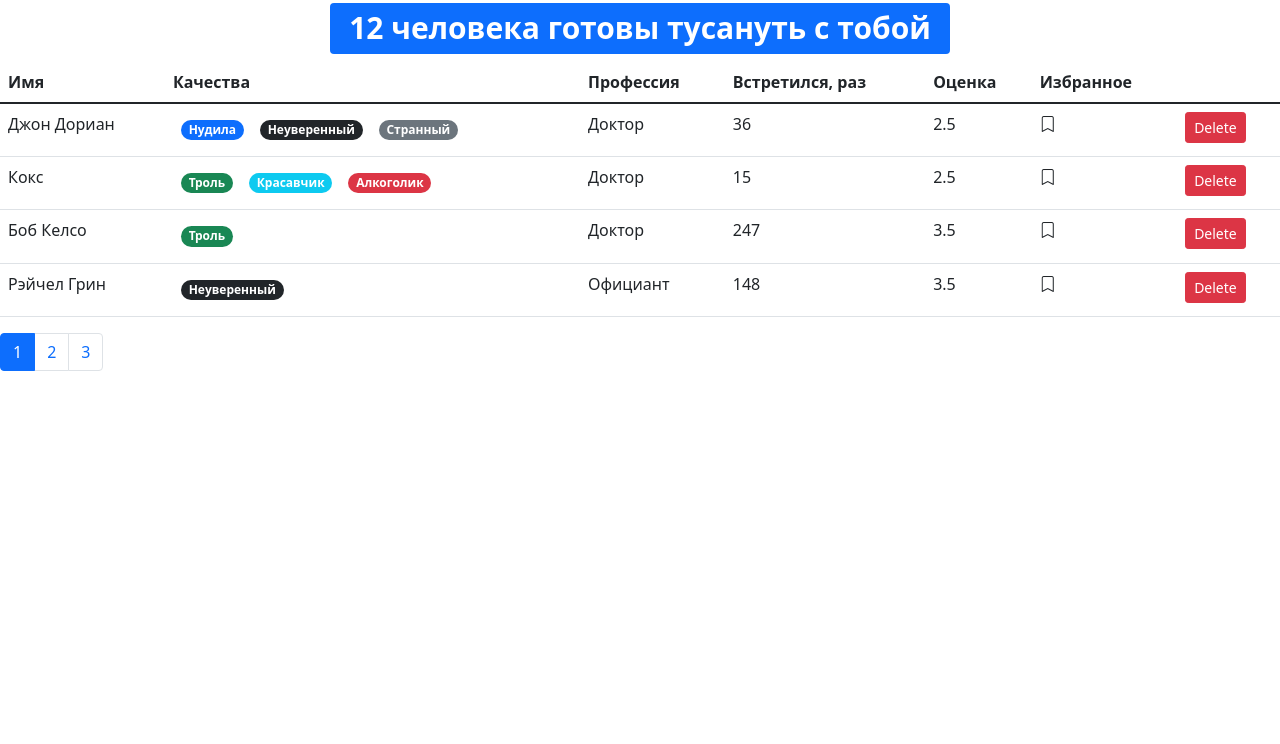
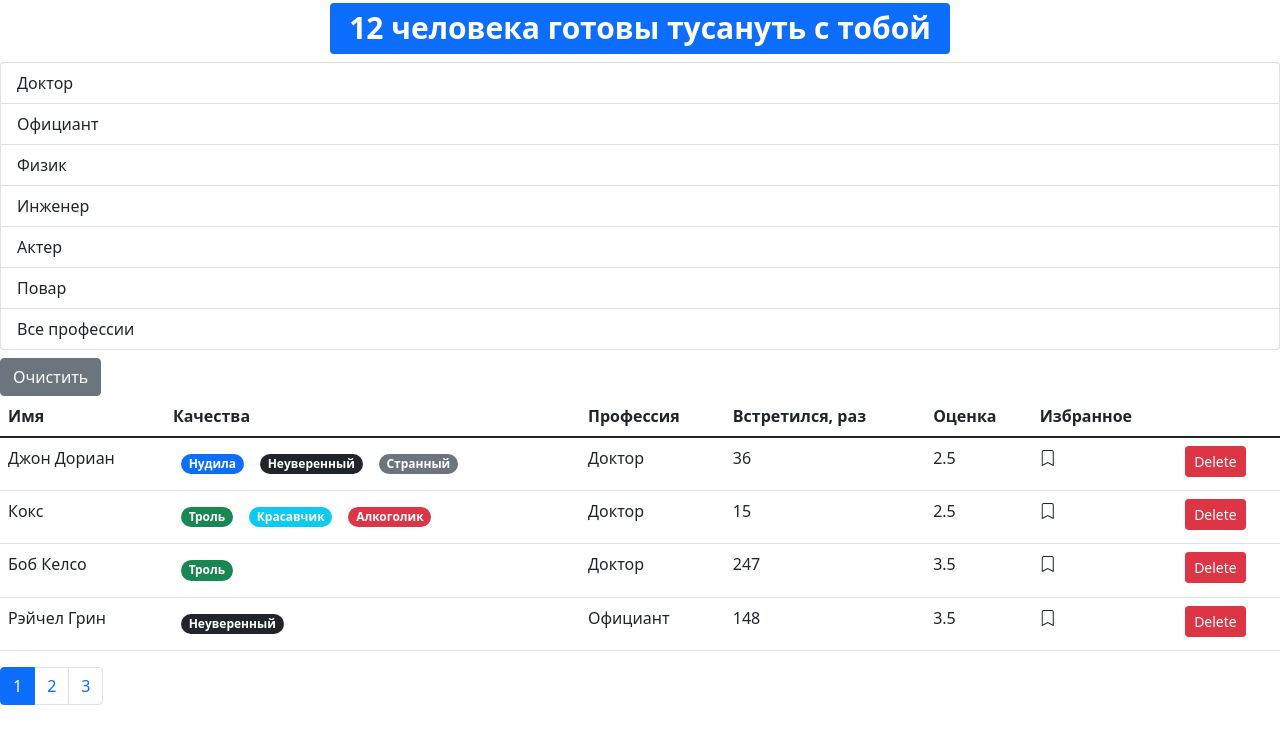
Before and after one commit to nadiageras-au/react-fast-company, a React (Create React App) app: page / in a window 1280 px wide. Shown: the top 744 px of the page. Built offline with nearby package versions, Linux system fonts and the light colour scheme.

Commit message:
Filter   option

```diff
--- /dev/null
+++ b/src/api/fake.api/professions.api.js
@@ -0,0 +1,25 @@
+export const professions = {
+    doctor: {
+        _id: "67rdca3eeb7f6fgeed471818",
+        name: "Доктор"
+    },
+    waiter: {
+        _id: "67rdca3eeb7f6fgeed471820",
+        name: "Официант"
+    },
+    physics: { _id: "67rdca3eeb7f6fgeed471814", name: "Физик" },
+    engineer: { _id: "67rdca3eeb7f6fgeed471822", name: "Инженер" },
+    actor: { _id: "67rdca3eeb7f6fgeed471824", name: "Актер" },
+    cook: { _id: "67rdca3eeb7f6fgeed471829", name: "Повар" }
+};
+
+const fetchAll = () =>
+    new Promise((resolve) => {
+        window.setTimeout(function () {
+            resolve(professions);
+        }, 2000);
+    });
+
+export default {
+    fetchAll
+};
--- a/src/api/fake.api/user.api.js
+++ b/src/api/fake.api/user.api.js
@@ -1,17 +1,5 @@
-const professions = {
-    doctor: {
-        _id: "67rdca3eeb7f6fgeed471818",
-        name: "Доктор"
-    },
-    waiter: {
-        _id: "67rdca3eeb7f6fgeed471820",
-        name: "Официант"
-    },
-    physics: { _id: "67rdca3eeb7f6fgeed471814", name: "Физик" },
-    engineer: { _id: "67rdca3eeb7f6fgeed471822", name: "Инженер" },
-    actor: { _id: "67rdca3eeb7f6fgeed471824", name: "Актер" },
-    cook: { _id: "67rdca3eeb7f6fgeed471829", name: "Повар" }
-};
+import { professions } from "./professions.api";
+
 const qualities = {
     tedious: {
         _id: "67rdca3eeb7f6fgeed471198",
--- a/src/api/index.js
+++ b/src/api/index.js
@@ -1,5 +1,7 @@
 import * as users from "./fake.api/user.api";
+import professions from "./fake.api/professions.api";
 const API = {
-    users
+    users,
+    professions
 };
 export default API;
--- /dev/null
+++ b/src/components/groupList.jsx
@@ -0,0 +1,43 @@
+import React from "react";
+import PropTypes from "prop-types";
+
+const GroupList = ({
+    items,
+    valueProperty,
+    contentProperty,
+    onItemSelect,
+    selectedItem
+}) => {
+    return (
+        <ul className="list-group">
+            {Object.keys(items).map((item) => (
+                <li
+                    key={items[item][valueProperty]}
+                    className={
+                        "list-group-item" +
+                        (items[item] === selectedItem ? " active" : "")
+                    }
+                    onClick={() => onItemSelect(items[item])}
+                    role="button"
+                >
+                    {items[item][contentProperty]}
+                </li>
+            ))}
+        </ul>
+    );
+};
+
+GroupList.defaultProps = {
+    valueProperty: "_id",
+    contentProperty: "name"
+};
+
+GroupList.propTypes = {
+    items: PropTypes.object.isRequired,
+    valueProperty: PropTypes.string.isRequired,
+    contentProperty: PropTypes.string.isRequired,
+    onItemSelect: PropTypes.func,
+    selectedItem: PropTypes.object
+};
+
+export default GroupList;
--- a/src/components/users.jsx
+++ b/src/components/users.jsx
@@ -1,22 +1,68 @@
-import React, { useState } from "react";
+import React, { useState, useEffect } from "react";
 import User from "./user";
 import Pagination from "./pagination";
 import { paginate } from "../utils/paginate";
 import PropTypes from "prop-types";
+import api from "../api";
+import GroupList from "./groupList";
 
 const Users = ({ users: allUsers, ...rest }) => {
+    const [currentPage, setCurrentPage] = useState(1);
+    const [professions, setProfession] = useState(api.professions.fetchAll());
+    const [selectedProf, setSelectedProf] = useState();
     const count = allUsers.length;
     const pageSize = 4;
-    const [currentPage, setCurrentPage] = useState(1);
+    useEffect(() => {
+        api.professions.fetchAll().then((data) =>
+            setProfession(
+                Object.assign(data, {
+                    allProfession: { name: "Все профессии" }
+                })
+            )
+        );
+        console.log("render");
+    }, []);
+
+    // useEffect(()=> {
+    //   setCurrentPage(1);
+    //   console.log(professions);
+    // }, [professions]);
+
+    const handleProfessionSelect = (item) => {
+        setSelectedProf(item);
+    };
+
     const handlePageChange = (pageIndex) => {
-        console.log("page: ", pageIndex);
         setCurrentPage(pageIndex);
     };
 
-    const users = paginate(allUsers, currentPage, pageSize);
+    const filteredUsers =
+        selectedProf && selectedProf._id
+            ? allUsers.filter((user) => user.profession === selectedProf)
+            : allUsers;
+    const usersCrop = paginate(filteredUsers, currentPage, pageSize);
+
+    const clearFilter = () => {};
 
     return (
         <>
+            {professions && (
+                <>
+                    <GroupList
+                        selectedItem={selectedProf}
+                        items={professions}
+                        onItemSelect={handleProfessionSelect}
+                    />
+                    <button
+                        className="btn btn-secondary mt-2"
+                        onClick={clearFilter}
+                    >
+                        {" "}
+                        Очистить
+                    </button>
+                </>
+            )}
+
             {count > 0 && (
                 <table className="table">
                     <thead>
@@ -31,7 +77,7 @@
                         </tr>
                     </thead>
                     <tbody>
-                        {users.map((user) => (
+                        {usersCrop.map((user) => (
                             <User
                                 {...rest}
                                 key={user._id}
@@ -54,15 +100,7 @@
 };
 
 Users.propTypes = {
-    users: PropTypes.array.isRequired
-    // name: PropTypes.string.isRequired,
-    // profession: PropTypes.string.isRequired,
-    // qualities: PropTypes.string.isRequired,
-    // completedMeetings: PropTypes.string.isRequired,
-    // rate: PropTypes.string.isRequired,
-    // onDelete: PropTypes.func.isRequired,
-    // onToggleBookmark: PropTypes.func.isRequired,
-    // marked: PropTypes.bool.isRequired
+    users: PropTypes.array
 };
 
 export default Users;
```
Also changed, not shown: src/components/user.jsx (+5 -5 lines), .eslintrc.js.
